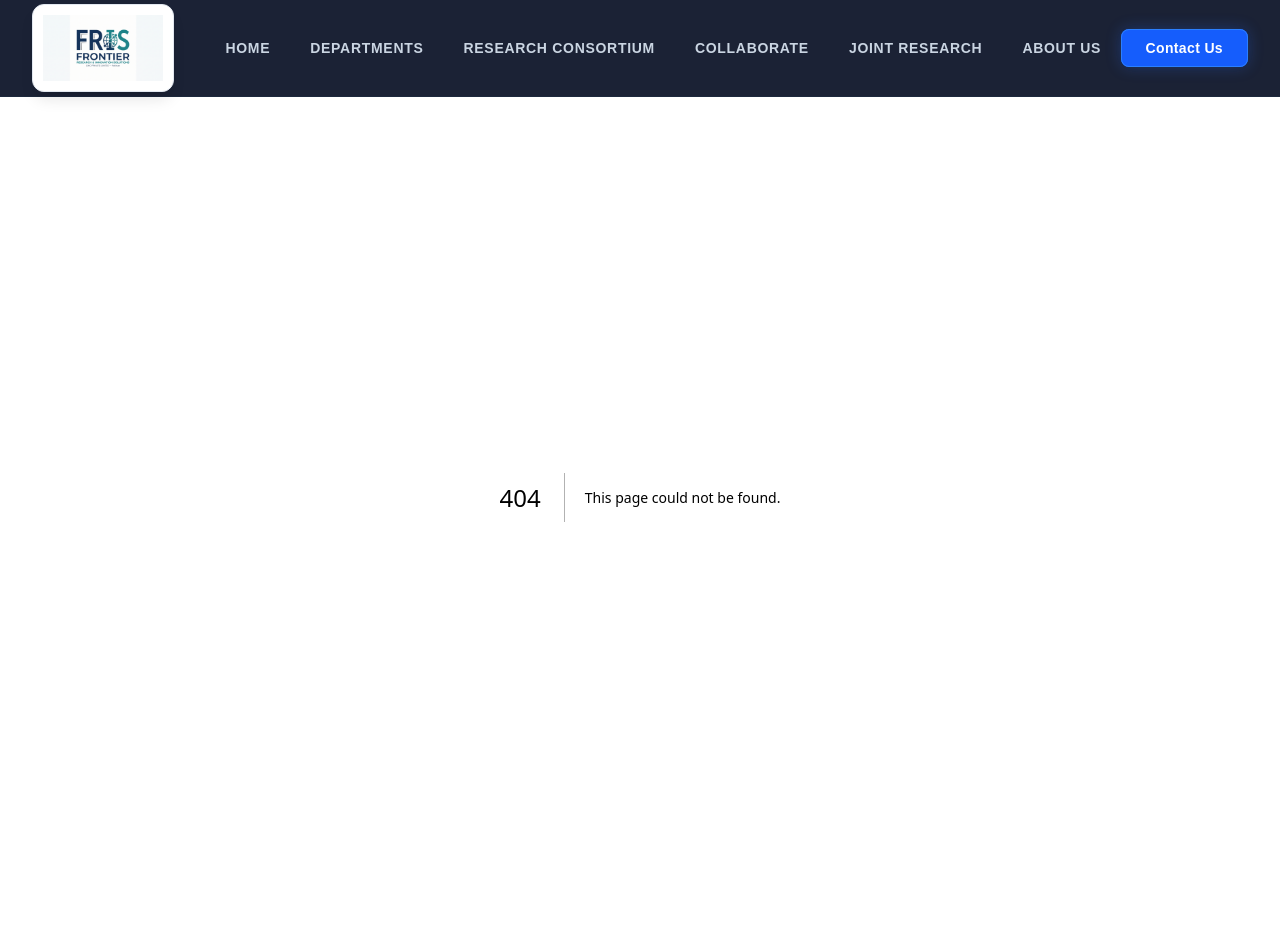
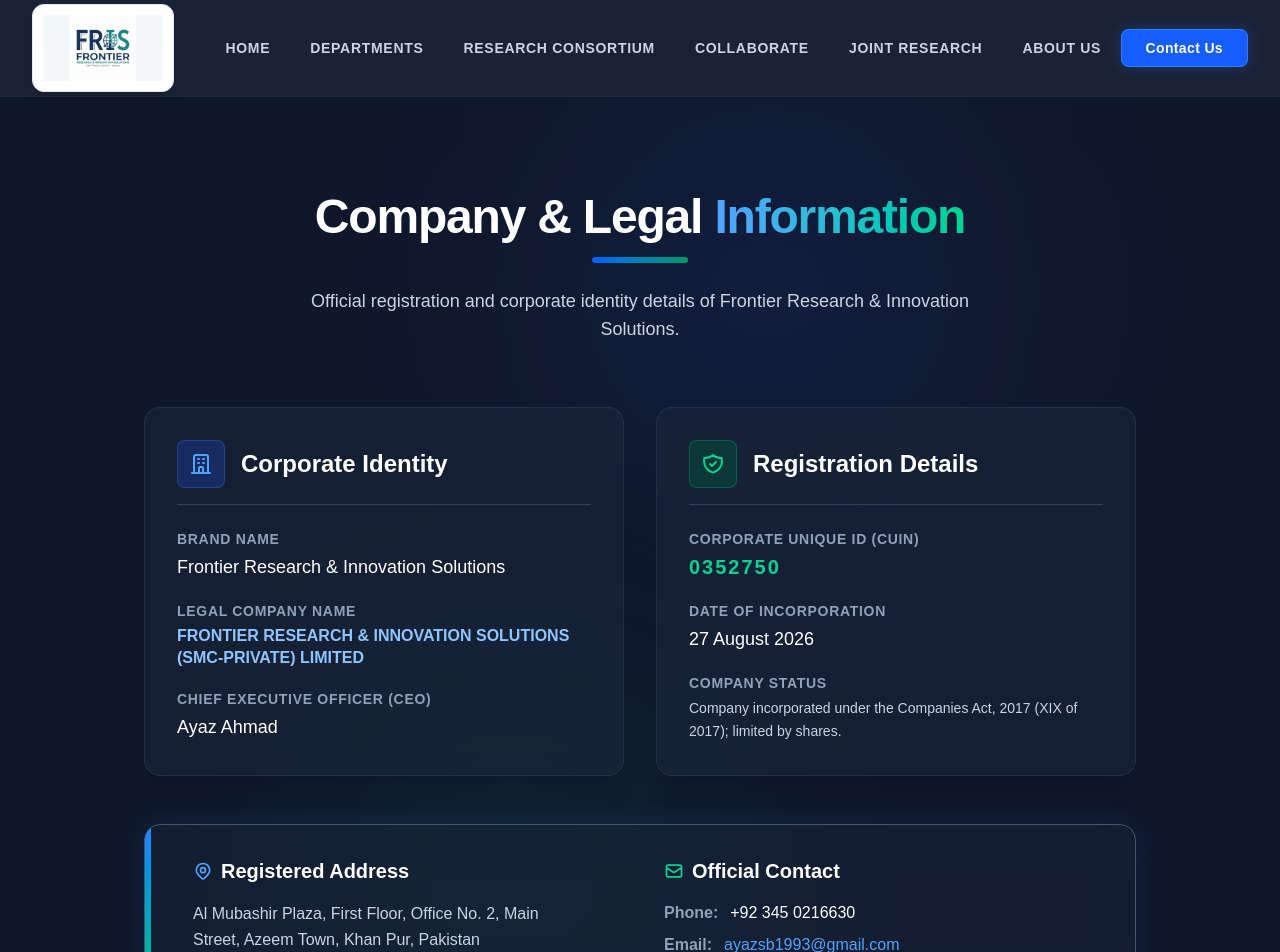
Before and after one commit to saeed7979-svg/frontier-research, a Next.js app: page /company-info in a window 1280 px wide. Before the commit this address had no page. Shown: the top 952 px of the page. Built offline with nearby package versions, Linux system fonts and the light colour scheme.

Commit message:
legal information update

```diff
--- /dev/null
+++ b/app/company-info/page.tsx
@@ -0,0 +1,116 @@
+import React from 'react';
+
+export default function CompanyInfo() {
+  return (
+    <div className="bg-slate-900 min-h-screen py-20 relative overflow-hidden">
+
+      {/* Background Glowing Orbs */}
+      <div className="absolute top-0 right-1/4 w-96 h-96 bg-blue-600/10 rounded-full mix-blend-screen filter blur-[120px] pointer-events-none"></div>
+      <div className="absolute bottom-0 left-1/4 w-96 h-96 bg-emerald-600/10 rounded-full mix-blend-screen filter blur-[120px] pointer-events-none"></div>
+
+      <div className="max-w-5xl mx-auto px-4 relative z-10">
+
+        {/* Header Section */}
+        <div className="text-center mb-16 mt-4">
+          <h1 className="text-4xl md:text-5xl font-extrabold text-white tracking-tight mb-4">
+            Company & Legal <span className="text-transparent bg-clip-text bg-gradient-to-r from-blue-400 to-emerald-400">Information</span>
+          </h1>
+          <div className="w-24 h-1.5 bg-gradient-to-r from-blue-600 to-emerald-600 mx-auto mb-6 rounded-full"></div>
+          <p className="text-lg text-slate-300 max-w-2xl mx-auto">
+            Official registration and corporate identity details of Frontier Research & Innovation Solutions.
+          </p>
+        </div>
+
+        {/* Legal Cards Grid */}
+        <div className="grid md:grid-cols-2 gap-8 mb-12">
+
+          {/* Card 1: Corporate Identity */}
+          <div className="bg-slate-800/50 backdrop-blur-md border border-slate-700/50 rounded-2xl p-8 shadow-xl hover:border-blue-500/30 transition-colors">
+            <div className="flex items-center gap-4 mb-6 pb-4 border-b border-slate-700">
+              <div className="w-12 h-12 bg-blue-900/50 rounded-lg flex items-center justify-center border border-blue-500/30">
+                <svg className="w-6 h-6 text-blue-400" fill="none" stroke="currentColor" viewBox="0 0 24 24"><path strokeLinecap="round" strokeLinejoin="round" strokeWidth="2" d="M19 21V5a2 2 0 00-2-2H7a2 2 0 00-2 2v16m14 0h2m-2 0h-5m-9 0H3m2 0h5M9 7h1m-1 4h1m4-4h1m-1 4h1m-5 10v-5a1 1 0 011-1h2a1 1 0 011 1v5m-4 0h4"></path></svg>
+              </div>
+              <h2 className="text-2xl font-bold text-white">Corporate Identity</h2>
+            </div>
+
+            <div className="space-y-5">
+              <div>
+                <p className="text-slate-400 text-sm font-semibold uppercase tracking-wider mb-1">Brand Name</p>
+                <p className="text-white text-lg font-medium">Frontier Research & Innovation Solutions</p>
+              </div>
+              <div>
+                <p className="text-slate-400 text-sm font-semibold uppercase tracking-wider mb-1">Legal Company Name</p>
+                <p className="text-blue-300 font-bold leading-snug">FRONTIER RESEARCH & INNOVATION SOLUTIONS (SMC-PRIVATE) LIMITED</p>
+              </div>
+              <div>
+                <p className="text-slate-400 text-sm font-semibold uppercase tracking-wider mb-1">Chief Executive Officer (CEO)</p>
+                <p className="text-white text-lg font-medium">Ayaz Ahmad</p>
+              </div>
+            </div>
+          </div>
+
+          {/* Card 2: Legal Registration */}
+          <div className="bg-slate-800/50 backdrop-blur-md border border-slate-700/50 rounded-2xl p-8 shadow-xl hover:border-emerald-500/30 transition-colors">
+            <div className="flex items-center gap-4 mb-6 pb-4 border-b border-slate-700">
+              <div className="w-12 h-12 bg-emerald-900/50 rounded-lg flex items-center justify-center border border-emerald-500/30">
+                <svg className="w-6 h-6 text-emerald-400" fill="none" stroke="currentColor" viewBox="0 0 24 24"><path strokeLinecap="round" strokeLinejoin="round" strokeWidth="2" d="M9 12l2 2 4-4m5.618-4.016A11.955 11.955 0 0112 2.944a11.955 11.955 0 01-8.618 3.04A12.02 12.02 0 003 9c0 5.591 3.824 10.29 9 11.622 5.176-1.332 9-6.03 9-11.622 0-1.042-.133-2.052-.382-3.016z"></path></svg>
+              </div>
+              <h2 className="text-2xl font-bold text-white">Registration Details</h2>
+            </div>
+
+            <div className="space-y-5">
+              <div>
+                <p className="text-slate-400 text-sm font-semibold uppercase tracking-wider mb-1">Corporate Unique ID (CUIN)</p>
+                <p className="text-emerald-400 text-xl font-mono font-bold tracking-widest">0352750</p>
+              </div>
+              <div>
+                <p className="text-slate-400 text-sm font-semibold uppercase tracking-wider mb-1">Date of Incorporation</p>
+                <p className="text-white text-lg font-medium">27 August 2026</p>
+              </div>
+              <div>
+                <p className="text-slate-400 text-sm font-semibold uppercase tracking-wider mb-1">Company Status</p>
+                <p className="text-slate-300 leading-relaxed text-sm">Company incorporated under the Companies Act, 2017 (XIX of 2017); limited by shares.</p>
+              </div>
+            </div>
+          </div>
+
+        </div>
+
+        {/* Full Width Card: Contact & Address */}
+        <div className="bg-slate-800/40 backdrop-blur-xl border border-slate-600 rounded-2xl p-8 shadow-[0_0_30px_rgba(59,130,246,0.1)] relative overflow-hidden">
+          <div className="absolute top-0 left-0 w-1.5 h-full bg-gradient-to-b from-blue-500 to-emerald-500"></div>
+
+          <div className="grid md:grid-cols-2 gap-8 pl-4">
+            <div>
+              <h3 className="text-xl font-bold text-white mb-4 flex items-center gap-2">
+                <svg className="w-5 h-5 text-blue-400" fill="none" stroke="currentColor" viewBox="0 0 24 24"><path strokeLinecap="round" strokeLinejoin="round" strokeWidth="2" d="M17.657 16.657L13.414 20.9a1.998 1.998 0 01-2.827 0l-4.244-4.243a8 8 0 1111.314 0z"></path><path strokeLinecap="round" strokeLinejoin="round" strokeWidth="2" d="M15 11a3 3 0 11-6 0 3 3 0 016 0z"></path></svg>
+                Registered Address
+              </h3>
+              <p className="text-slate-300 leading-relaxed max-w-sm">
+                Al Mubashir Plaza, First Floor, Office No. 2, Main Street, Azeem Town, Khan Pur, Pakistan
+              </p>
+            </div>
+
+            <div>
+              <h3 className="text-xl font-bold text-white mb-4 flex items-center gap-2">
+                <svg className="w-5 h-5 text-emerald-400" fill="none" stroke="currentColor" viewBox="0 0 24 24"><path strokeLinecap="round" strokeLinejoin="round" strokeWidth="2" d="M3 8l7.89 5.26a2 2 0 002.22 0L21 8M5 19h14a2 2 0 002-2V7a2 2 0 00-2-2H5a2 2 0 00-2 2v10a2 2 0 002 2z"></path></svg>
+                Official Contact
+              </h3>
+              <div className="space-y-2">
+                <p className="text-slate-300 flex items-center gap-3">
+                  <span className="font-semibold text-slate-400">Phone:</span>
+                  <span className="text-white">+92 345 0216630</span>
+                </p>
+                <p className="text-slate-300 flex items-center gap-3">
+                  <span className="font-semibold text-slate-400">Email:</span>
+                  <a href="mailto:ayazsb1993@gmail.com" className="text-blue-400 hover:text-blue-300 transition-colors">ayazsb1993@gmail.com</a>
+                </p>
+              </div>
+            </div>
+          </div>
+        </div>
+
+      </div>
+    </div>
+  );
+}
```
